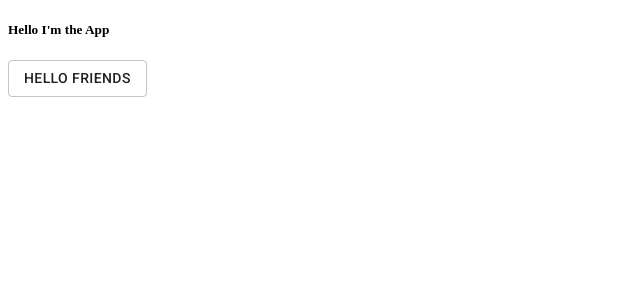
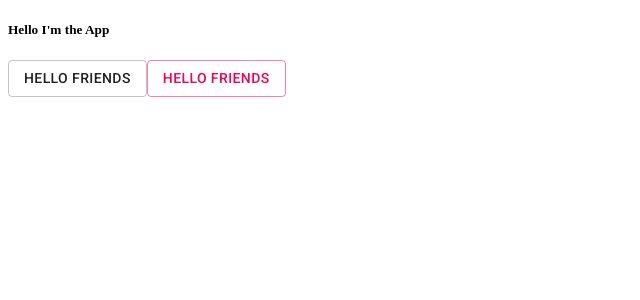
Before and after one commit to gcid12/POC-design-tokens, a React (Create React App) app: page / in a window 1280 px wide. Shown: the top 300 px of the page, without its empty margins (0-640 px from the left). Built offline with nearby package versions, Linux system fonts and the light colour scheme.

Commit message:
Implement makeStyles

```diff
--- a/package.json
+++ b/package.json
@@ -7,6 +7,7 @@
     "@testing-library/jest-dom": "^5.11.4",
     "@testing-library/react": "^11.1.0",
     "@testing-library/user-event": "^12.1.10",
+    "clsx": "^1.1.1",
     "polished": "^4.1.1",
     "prettier": "^2.2.1",
     "react": "^17.0.1",
--- /dev/null
+++ b/src/AtomButton.js
@@ -0,0 +1,78 @@
+import React, {useState} from 'react';
+import {Button, Icon} from '@material-ui/core';
+import { withStyles, Theme } from '@material-ui/core/styles';
+import { makeStyles } from "@material-ui/core/styles"
+
+//import { IBaseProps } from '../../interfaces/componentBase';
+//import variables from '../../styles/core/variables.scss';
+//import './styles.scss';
+
+const AtomButton = (props)=> {
+
+  const [isLoading, setIsLoading]= useState(true);
+
+  const customStyle = useStyles();
+
+
+  customStyle.buttonStyle="#FF00FF";
+
+  const {
+    onClick,
+    buttonType,
+    classes,
+    id,
+    isDisabled,
+    size,
+    buttonContent,
+    isErrorMode,
+    dataAttributes,
+    children,
+    className
+  }=props;
+
+//  const ButtonIcon=(iconCode, visible)=>{
+//    return(
+//      <>
+//      {visible ? <Icon className={customStyle.IconStyle}>{iconCode}</Icon>: null }
+//      </>
+//    )
+
+//    }
+
+
+  return(
+    <Button
+        id={id}
+        size={size}
+        variant={'outlined'}
+        //startIcon={<ButtonIcon/>}
+        color={'secondary'}
+        onClick={onClick}
+        classes={classes}
+        disabled={isDisabled}
+        //className={`atom-component__button ${buttonType}`}
+        className={customStyle.buttonStyle}
+    >
+      {buttonContent}
+    </Button>
+  )
+}
+
+// Custom Styles for this component
+const useStyles = makeStyles(({ palette, ...theme }) => ({
+
+  buttonStyle:{
+    color:'#FF0000',
+    border:'1px solid blue'
+  },
+  iconStyle:{
+    color:'cyan'
+  },
+
+
+}));
+
+export default AtomButton;
+
+
+//Figma can map better to Material UI so everything is more explicit
--- a/src/fakeApp/App.js
+++ b/src/fakeApp/App.js
@@ -1,13 +1,19 @@
 import React from "react";
 
 import { Button } from '@material-ui/core';
+import AtomButton from '../AtomButton'
 
 const App=()=>{
 
   return(
     <div>
       <h5>Hello I'm the App</h5>
-      <Button variant="outlined" >Hello Friends</Button>
+      <Button variant="outlined" colorVariant="" >Hello Friends</Button>
+
+      <AtomButton
+      variant="outlined"
+      buttonContent="Hello Friends"
+      />
     </div>
   )
 
```
